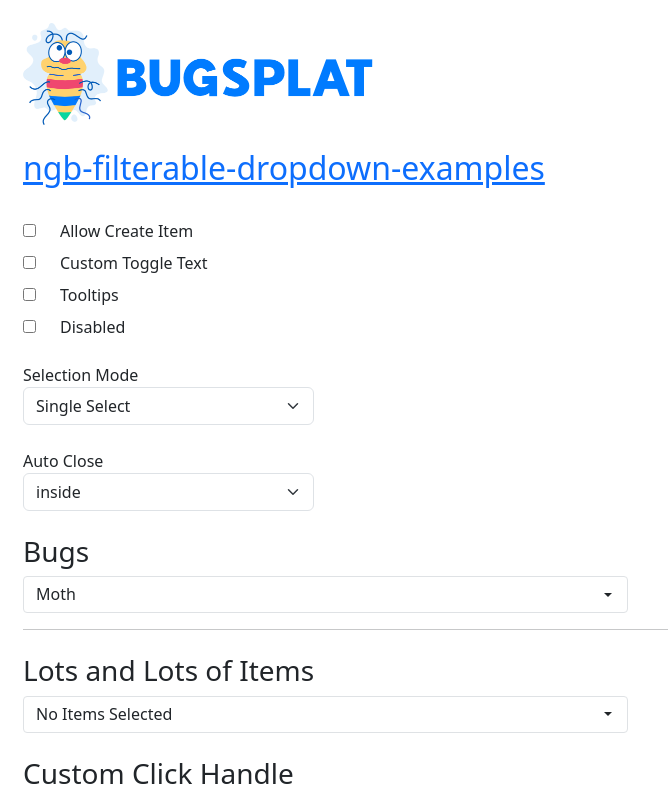
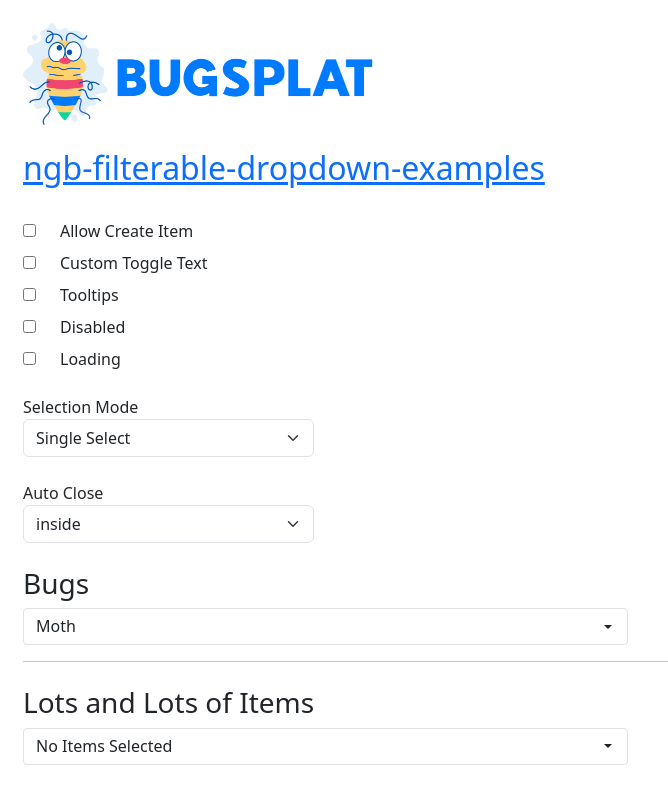
Before and after one commit to BugSplat-Git/ngb-filterable-dropdown, an Angular app: page / in a window 1280 px wide. Shown: the top 793 px of the page, without its empty margins (0-668 px from the left). Built offline with nearby package versions, Linux system fonts and the light colour scheme.

Commit message:
chore: test loading state

```diff
--- a/projects/ngb-filterable-dropdown-example/src/app/app.component.html
+++ b/projects/ngb-filterable-dropdown-example/src/app/app.component.html
@@ -49,6 +49,12 @@
       <label class="ms-4 mb-0" for="disabled">Disabled</label>
     </div>
   </div>
+  <div class="row mt-2">
+    <div class="col-12 col-xl-6">
+      <input id="loading" (click)="loadingClick($event)" type="checkbox" />
+      <label class="ms-4 mb-0" for="loading">Loading</label>
+    </div>
+  </div>
   <div class="row mt-4">
     <div class="col-12 col-xl-3">
       <label for="selection-mode">Selection Mode</label>
@@ -86,6 +92,7 @@
         [autoClose]="autoClose"
         [items]="items"
         [disabled]="disabled"
+        [loading]="loading"
         [searchInputPlaceholder]="searchInputPlaceholder"
         [selection]="selection"
         [selectionMode]="selectionMode"
@@ -103,6 +110,7 @@
         [autoClose]="autoClose"
         [items]="items"
         [disabled]="disabled"
+        [loading]="loading"
         [placeholder]="'No Bugs Selected'"
         [searchInputPlaceholder]="searchInputPlaceholder"
         [selection]="selection"
@@ -124,6 +132,7 @@
         [autoClose]="autoClose"
         [disabled]="disabled"
         [items]="lotsOfItems"
+        [loading]="loading"
         [searchInputPlaceholder]="searchInputPlaceholder"
         [selection]="lotsOfItemsSelection"
         [selectionMode]="selectionMode"
@@ -143,6 +152,7 @@
         [autoClose]="autoClose"
         [disabled]="disabled"
         [items]="items"
+        [loading]="loading"
         [searchInputPlaceholder]="searchInputPlaceholder"
         [selection]="genericHandleSelection"
         [selectionMode]="selectionMode"
@@ -167,6 +177,7 @@
         [autoClose]="autoClose"
         [disabled]="disabled"
         [items]="items"
+        [loading]="loading"
         [searchInputPlaceholder]="searchInputPlaceholder"
         [selection]="genericHandleSelection"
         [selectionMode]="selectionMode"
--- a/projects/ngb-filterable-dropdown-example/src/app/app.component.ts
+++ b/projects/ngb-filterable-dropdown-example/src/app/app.component.ts
@@ -55,6 +55,7 @@ export class AppComponent {
   selectionMode = NgbFilterableDropdownSelectionMode.SingleSelect;
   tooltips = false;
   tooltipsOpenDelay = 750;
+  loading = false;
 
   allowCreateItemClick(event: CheckboxClickEvent): void {
     this.allowCreateItem = event.target.checked;
@@ -109,6 +110,10 @@ export class AppComponent {
     this.tooltips = event.target.checked;
   }
 
+  loadingClick(event: CheckboxClickEvent): void {
+    this.loading = event.target.checked;
+  }
+
   private generateLotsOfItems(): Array<string> {
     return Array.from({ length: 100000 }, (_, i) => `Bug ${i}`);
   }
--- a/projects/ngb-filterable-dropdown/src/lib/ngb-custom-filterable-dropdown/ngb-custom-filterable-dropdown.component.html
+++ b/projects/ngb-filterable-dropdown/src/lib/ngb-custom-filterable-dropdown/ngb-custom-filterable-dropdown.component.html
@@ -85,7 +85,7 @@
           #viewport
           [itemSize]="ITEM_SIZE"
           class="virtual-scroll-viewport"
-          [hidden]="!filteredItems.length"
+          [hidden]="!filteredItems.length || loading"
           [style.height.px]="viewportHeight"
         >
           <div *cdkVirtualFor="let item of filteredItems">
```
